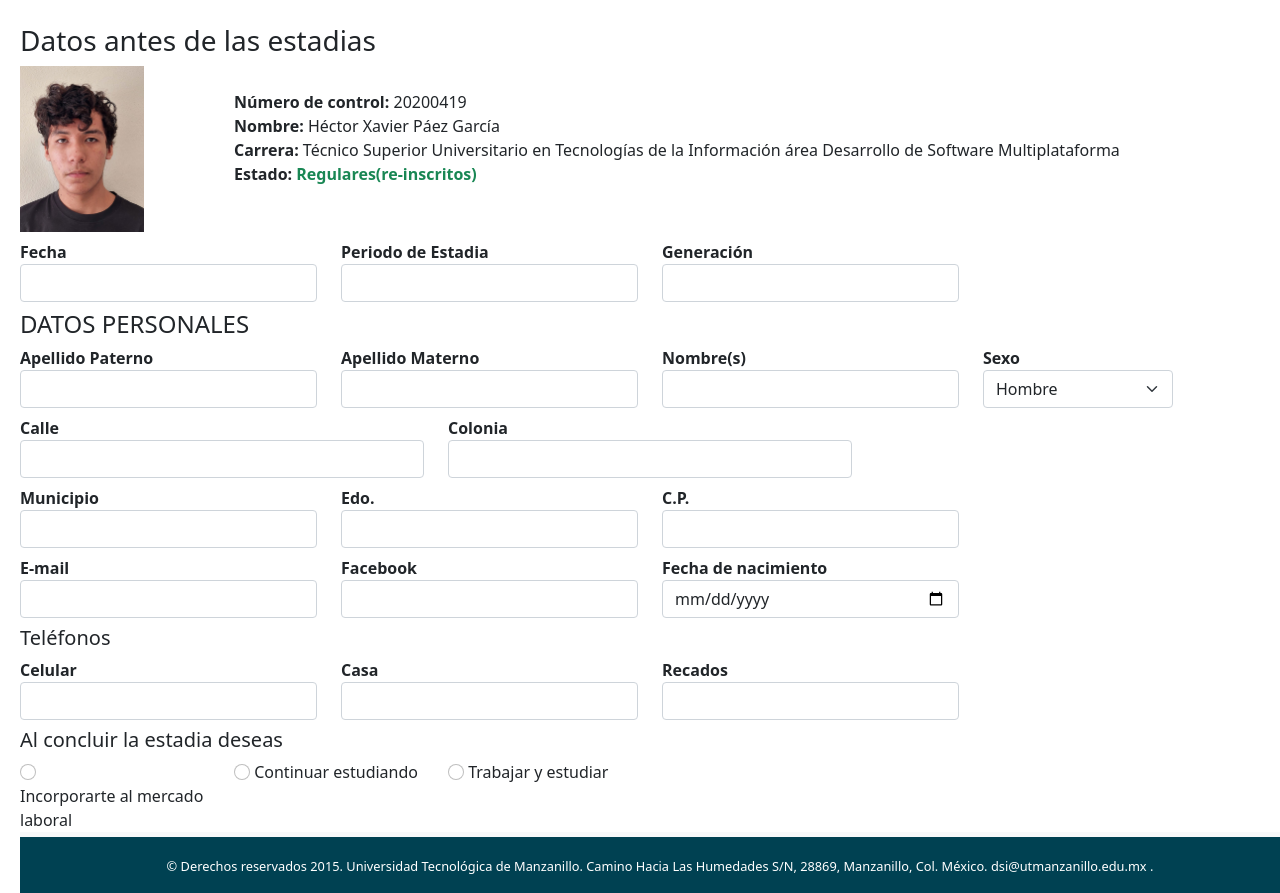
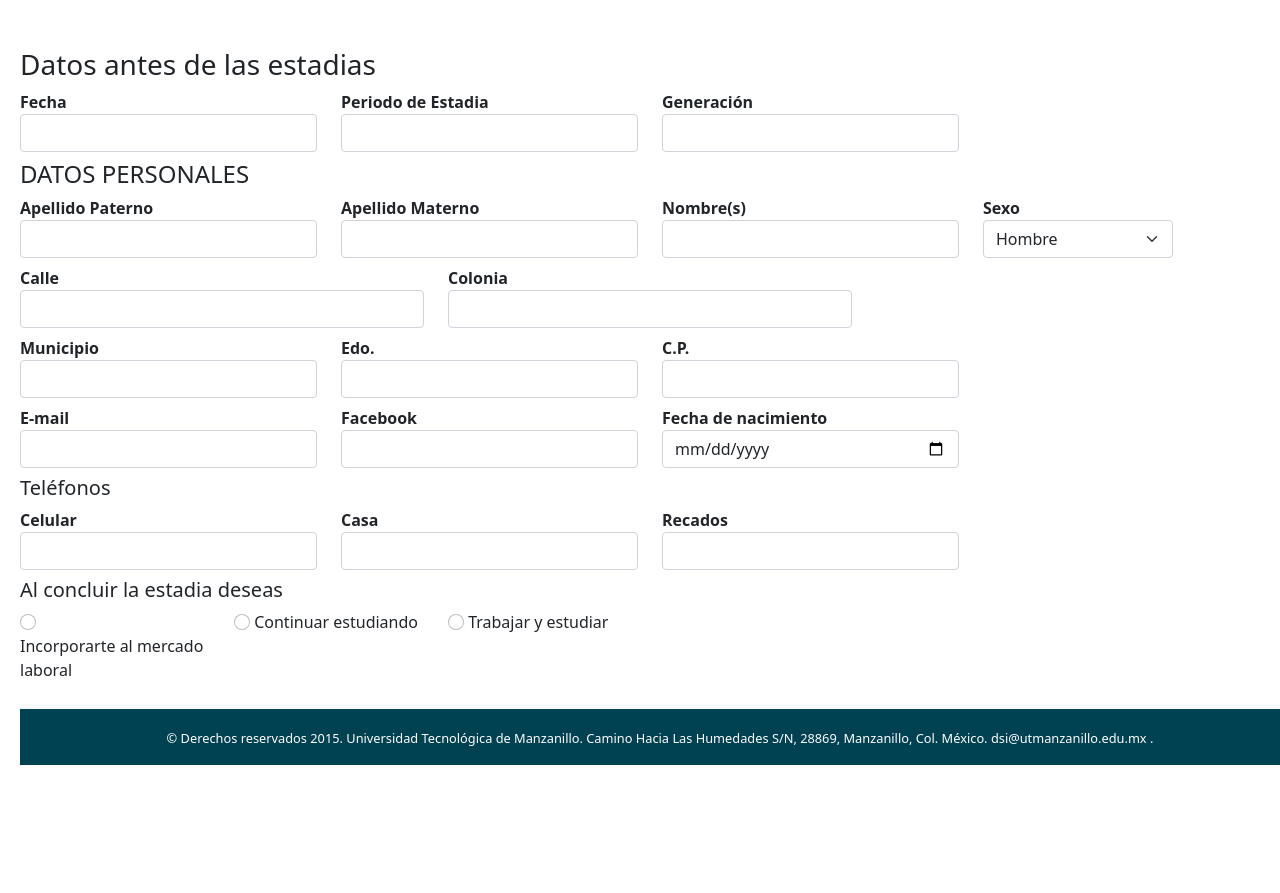
Before and after one commit to WilliamRVazquez/hectorSiiutem, a PHP site: page /estadias.php in a window 1280 px wide. Shown: the part 56-949 px from the top of the page. After the commit the page ends 821 px from the top, so only its background shows below. Run offline with PHP 8.4, Linux system fonts and the light colour scheme.

Commit message:
se boro los datos generales

```diff
--- a/estadias.php
+++ b/estadias.php
@@ -1,12 +1,14 @@
 <?php include("resources/views/header.php")?>
 
-<div  class="my-4" style="margin-left: 20px;">
+<div  class="my-5" style="margin-left: 20px;">
     <div>
         <div>
             <h3>
                 Datos antes de las estadias
             </h3>
         </div>
+
+        <!--
         <div class="row">
             <div class="col-xs-4 col-sm-2">
                 <img src="resources/image/user.jpg" style="width: 124px; height: 166px ;">
@@ -46,6 +48,7 @@
 
             </div>
         </div>
+        -->
 
         <!--PRIMERA FILA-->
         <div class="row mt-2">
```
